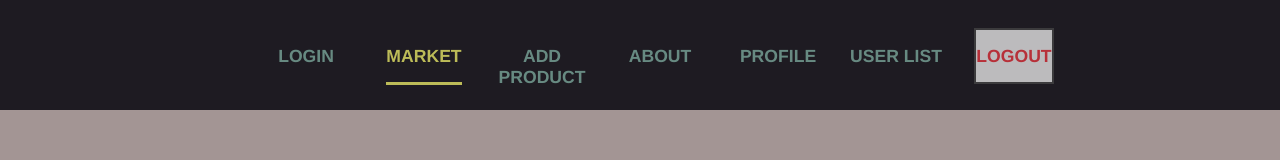
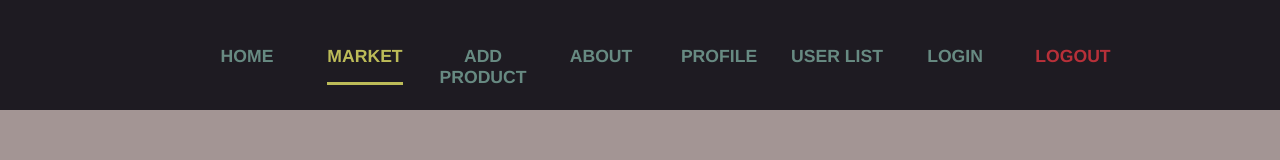
Before and after one commit to bmontans/Proyecto-HAB, a Vue app in the folder marketplace/front/: page /#/market in a window 1280 px wide. Shown: the top 160 px of the page. Built offline with nearby package versions, Linux system fonts and the light colour scheme; no server answers.

Commit message:
cleaning code

```diff
--- a/marketplace/front/src/components/MenuCustom.vue
+++ b/marketplace/front/src/components/MenuCustom.vue
@@ -2,7 +2,7 @@
   <div id="nav">
     <ul class="menu">
       <li>
-        <router-link to="/login">Login</router-link>
+        <router-link to="/">Home</router-link>
       </li>
       <li>
         <router-link to="/market">Market</router-link>
@@ -20,10 +20,11 @@
         <router-link to="/user-list">User List</router-link>
       </li>
       <li>
+        <router-link to="/login">Login</router-link>
+      </li>
+      <li>
         <div class="button_cont" @click="logoutUser()">
-          <a class="example_c" target="_blank" rel="nofollow noopener"
-            >Logout</a
-          >
+          <a class="example_c" target="_blank" rel="nofollow noopener">Logout</a>
         </div>
       </li>
       <br />
@@ -39,8 +40,8 @@ export default {
     logoutUser() {
       this.$router.push("/");
       return clearLogin();
-    },
-  },
+    }
+  }
 };
 </script>
 
@@ -71,13 +72,10 @@ li:hover {
 }
 .example_c {
   color: #f93943;
-  background: #ffffff;
-  border: 2px solid #494949;
   transition: all 0.4s ease 0s;
   padding: 20px;
 }
 .example_c:hover {
-  color: #b27092;
   background: #e84855;
   transition: all 0.4s ease 0s;
 }
--- a/marketplace/front/src/components/ShowProducts.vue
+++ b/marketplace/front/src/components/ShowProducts.vue
@@ -9,8 +9,8 @@
             <p>{{ product.category}}</p>
             <p>{{ product.description }}</p>
             <p>{{ product.price }}€</p>
-            <button @click="deleteProductEvent(index)">Borrar</button>
-            <button @click="updateProductEvent(index)">Editar</button>
+            <button @click="deleteProductEvent(index)">DELETE</button>
+            <button @click="updateProductEvent(index)">EDIT</button>
           </div>
         </li>
       </ul>
--- a/marketplace/front/src/views/UserList.vue
+++ b/marketplace/front/src/views/UserList.vue
@@ -29,7 +29,7 @@ import axios from "axios";
 import Swal from "sweetalert2";
 import allusers from "../components/AllUsers";
 export default {
-  name: "UserProfile",
+  name: "UserList",
   components: { allusers },
   data() {
     return {
@@ -42,7 +42,8 @@ export default {
       oldPassword: "",
       password: "",
       passwordRepeat: "",
-      seeEditPassword: false
+      seeEditPassword: false,
+      profilePicture: ""
     };
   },
   methods: {
@@ -53,6 +54,8 @@ export default {
         .then(function(response) {
           console.log(response);
           self.users = response.data.data;
+          self.users.profile_picture =
+            "http://localhost:3000/uploads/" + self.users.profile_picture;
         })
         .catch(function(error) {
           console.error(error);
@@ -100,7 +103,7 @@ export default {
         .then(function(response) {
           self.editUser = true;
           Swal.fire(
-            "¡Usere actualizado correctamente!",
+            "¡User actualizado correctamente!",
             "Pulsa OK para continuar.",
             "success"
           );
```
Also changed, not shown: marketplace/front/src/assets/auct.png (added).
